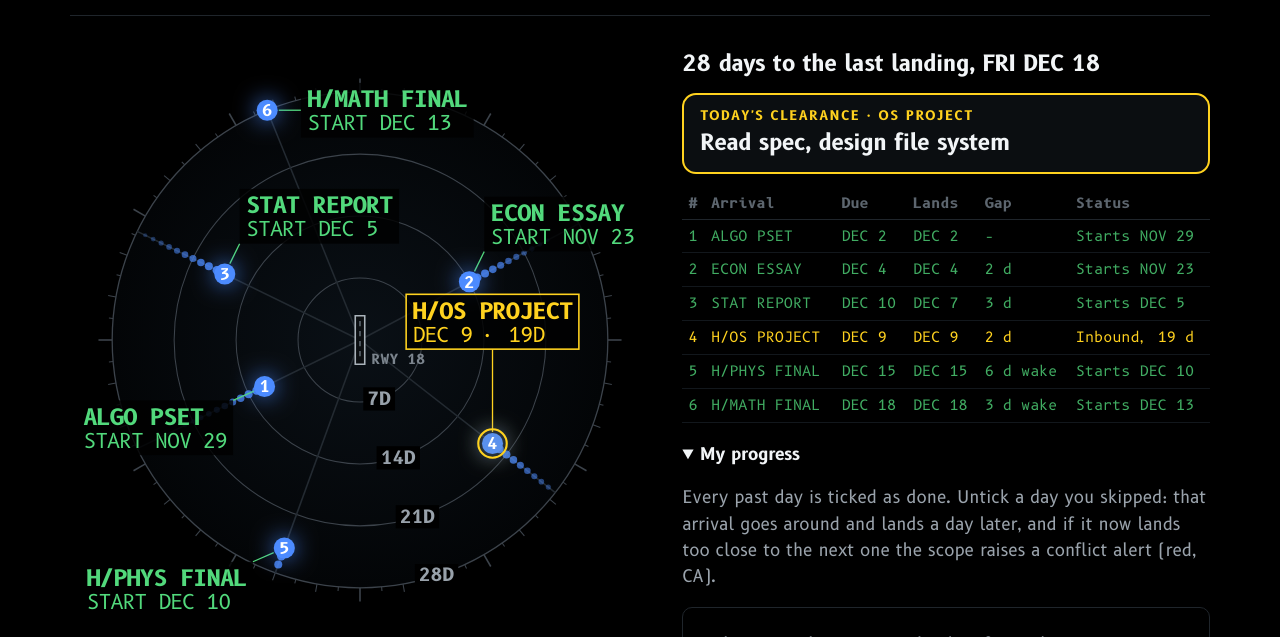
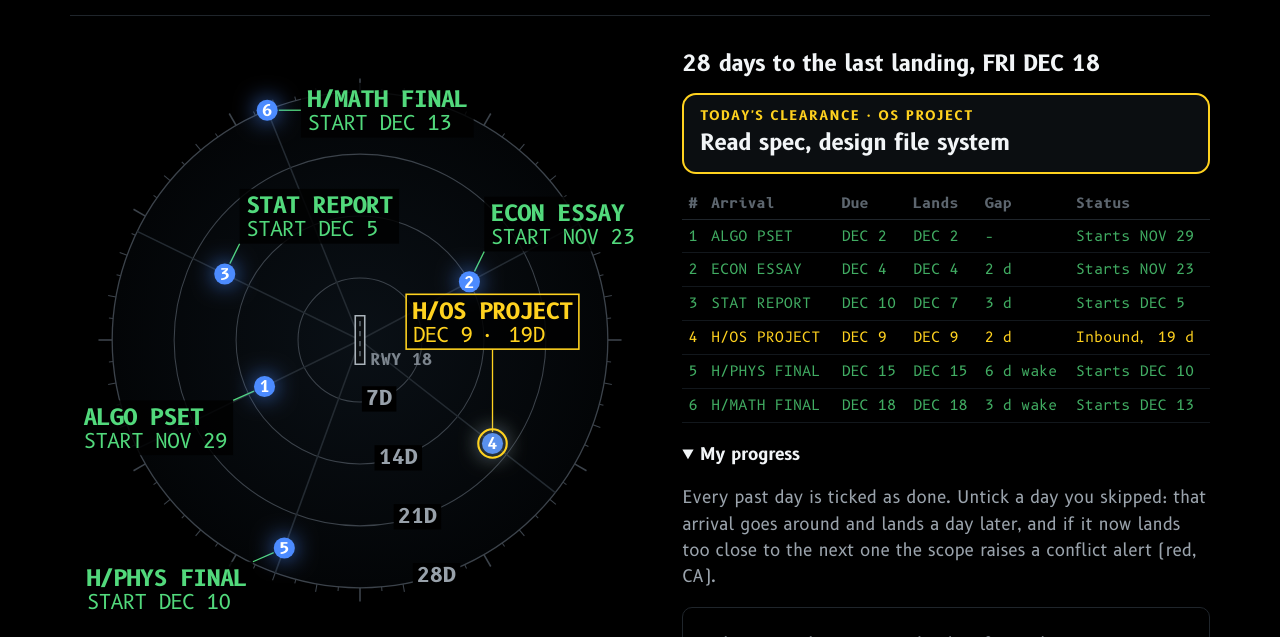
Before and after one commit to arshdwani/on-my-radar, a plain HTML site: page index.html in a window 1280 px wide. Shown: the part 151-788 px from the top of the page. Drawn offline with Linux system fonts and the light colour scheme.

Commit message:
Judge fixes: trails start on day 1, ladder uses scope colours, on-plan header, wake label only at the minimum

```diff
--- a/radar.js
+++ b/radar.js
@@ -60,6 +60,8 @@
       landed: arr.filter((a) => a.status === "landed").length,
       done: arr.every((a) => a.status === "landed"),
       before: today < dn(plan.start),
+      elapsed: today - dn(plan.start),
+      goArounds: arr.reduce((n, a) => n + (a.goAround || 0), 0),
     };
   }
 
@@ -127,8 +129,6 @@
     ctx.beginPath(); ctx.rect(-9, -46, 18, 92); ctx.fill(); ctx.stroke();
     ctx.setLineDash([10, 9]); ctx.strokeStyle = "#5c656e"; ctx.beginPath(); ctx.moveTo(0, -36); ctx.lineTo(0, 36); ctx.stroke(); ctx.setLineDash([]);
     ctx.restore();
-    if (!g.noTags) text(ctx, "RWY " + (g.runway || "18"), cx + 22, cy + 46, font(700, 26, MONO), "#7c858e", "left");
-    g.avoid = [...(g.avoid || []), { x: cx + 16, y: cy + 20, w: 110, h: 34 }];
 
     // ring labels along the 160 deg bearing
     const labels = [];
@@ -136,10 +136,10 @@
       if (range <= 7 && d !== 3 && d !== 5 && d !== 7) continue;
       const [x, y] = pol(cx, cy, d * ppd, 162);
       const s = d + "D";
-      const f = font(700, 34, MONO), w = measure(ctx, s, f);
-      ctx.fillStyle = C.bg; ctx.fillRect(x - w / 2 - 8, y - 22, w + 16, 44);
+      const f = font(700, 38, MONO), w = measure(ctx, s, f);
+      ctx.fillStyle = C.bg; ctx.fillRect(x - w / 2 - 8, y - 24, w + 16, 48);
       text(ctx, s, x, y + 1, f, C.ringLabel, "center", 0, "middle");
-      labels.push({ x: x - w / 2 - 8, y: y - 22, w: w + 16, h: 44 });
+      labels.push({ x: x - w / 2 - 8, y: y - 24, w: w + 16, h: 48 });
     }
     g.ringLabels = labels;
 
@@ -149,18 +149,24 @@
       if (a.status === "landed") continue;
       const r = Math.max(0, a.d - (a.status === "landing" ? 0 : fr)) * ppd;
       const [x, y] = pol(cx, cy, r, a.brg);
-      for (let k = 10; k >= 1; k--) {
-        const rr = (a.d + k - fr) * ppd; if (rr > R - 6) continue;
-        const [hx, hy] = pol(cx, cy, rr, a.brg);
-        ctx.globalAlpha = 0.95 - k * 0.07; ctx.fillStyle = C.blue;
-        ctx.beginPath(); ctx.arc(hx, hy, 8.5 - k * 0.45, 0, Math.PI * 2); ctx.fill();
+      // history trail: one dot per day already flown since the plan started (at most 8)
+      const trail = [];
+      for (let k = 1; k <= Math.min(8, st.elapsed); k++) {
+        const rr = (a.d + k - fr) * ppd; if (rr > R - 6) break;
+        trail.push(pol(cx, cy, rr, a.brg));
       }
-      ctx.globalAlpha = 1;
-      if (a.status === "owned" && a.d >= 1) {
-        const [px, py] = pol(cx, cy, Math.max(0, a.d - 1 - fr) * ppd, a.brg);
-        ctx.strokeStyle = C.white; ctx.lineWidth = 3; ctx.beginPath(); ctx.moveTo(x, y); ctx.lineTo(px, py); ctx.stroke();
+      const pred = a.status === "owned" && a.d >= 1 ? pol(cx, cy, Math.max(0, a.d - 1 - fr) * ppd, a.brg) : null;
+      items.push({ a, x, y, trail, pred });
+    }
+    // runway label: first spot around the runway that no target sits on
+    if (!g.noTags) {
+      const lab = "RWY " + (g.runway || "18"), lf = font(700, 30, MONO), lw = measure(ctx, lab, lf);
+      const spots = [[cx + 20, cy + 26], [cx - 20 - lw, cy + 26], [cx + 20, cy - 56], [cx - 20 - lw, cy - 56], [cx - lw / 2, cy + 58]];
+      const free = spots.find(([x, y]) => items.every((it) => it.x < x - 30 || it.x > x + lw + 30 || it.y < y - 30 || it.y > y + 64));
+      if (free) {
+        text(ctx, lab, free[0], free[1] + 22, lf, "#7c858e", "left");
+        g.avoid = [...(g.avoid || []), { x: free[0] - 4, y: free[1] - 4, w: lw + 8, h: 36 }];
       }
-      items.push({ a, x, y });
     }
     // labels & targets
     placeTags(ctx, st, items, g);
@@ -215,6 +221,19 @@
       placed.push(best.rect);
       out.push({ it, L, best, f1, f2 });
     }
+    // trails stop where a label box would cover them, so no loose dots appear beyond a label
+    const boxes = out.filter((o) => !o.noTag).map((o) => o.best.rect);
+    const inBox = ([x, y]) => boxes.some((r) => x > r.x - 10 && x < r.x + r.w + 10 && y > r.y - 10 && y < r.y + r.h + 10);
+    for (const it of items) {
+      for (let k = 0; k < it.trail.length; k++) {
+        if (inBox(it.trail[k])) break;
+        const [hx, hy] = it.trail[k];
+        ctx.globalAlpha = 0.95 - (k + 1) * 0.08; ctx.fillStyle = C.blue;
+        ctx.beginPath(); ctx.arc(hx, hy, 8.5 - (k + 1) * 0.5, 0, Math.PI * 2); ctx.fill();
+      }
+      ctx.globalAlpha = 1;
+      if (it.pred) { ctx.strokeStyle = C.white; ctx.lineWidth = 3; ctx.beginPath(); ctx.moveTo(it.x, it.y); ctx.lineTo(it.pred[0], it.pred[1]); ctx.stroke(); }
+    }
     // draw leaders, then targets, then tags
     for (const o of out) {
       if (o.noTag) continue;
@@ -252,10 +271,10 @@
   /* ---------------- lock screen layout (1290 x 2796) ---------------- */
   function drawLock(ctx, st, plan, opts) {
     ctx.fillStyle = C.bg; ctx.fillRect(0, 0, 1290, 2796);
-    const g = { cx: 645, cy: 1652, R: 486, top: 1140, bottom: 2168, frac: opts.frac || 0, runway: plan.runway };
+    const g = { cx: 645, cy: 1642, R: 474, top: 1140, bottom: 2146, frac: opts.frac || 0, runway: plan.runway };
 
     // header
-    text(ctx, (plan.title || "FINALS") + " APPROACH", 70, 992, font(700, 34, SANS), C.gray, "left", 5);
+    text(ctx, (plan.title || "FINALS") + " APPROACH · " + (st.goArounds ? `${st.goArounds} GO-AROUND${st.goArounds > 1 ? "S" : ""}` : "ON PLAN"), 70, 992, font(700, 34, SANS), st.goArounds ? C.yellow : C.gray, "left", 4);
     if (!st.done) {
       const big = font(700, 132, SANS);
       const n = st.daysLeft === 0 ? "TODAY" : String(st.daysLeft);
@@ -271,28 +290,28 @@
 
     drawScope(ctx, st, g);
     if (st.done) {
-      text(ctx, `${st.arr.length} OF ${st.arr.length} LANDED`, g.cx, g.cy - 120, font(700, 64, MONO), C.green, "center");
+      text(ctx, `${st.arr.length} OF ${st.arr.length} LANDED`, g.cx, g.cy - 120, font(700, 64, MONO), C.white, "center");
       text(ctx, "FINALS COMPLETE", g.cx, g.cy + 150, font(700, 48, MONO), C.gray, "center", 4);
     }
 
     // clearance strip
-    const y0 = 2192;
-    ctx.fillStyle = C.panel; rrect(ctx, 50, y0, 1190, 128, 18); ctx.fill();
-    ctx.strokeStyle = st.task ? C.yellow : C.line; ctx.lineWidth = 3; rrect(ctx, 50, y0, 1190, 128, 18); ctx.stroke();
+    const y0 = 2164;
+    ctx.fillStyle = C.panel; rrect(ctx, 50, y0, 1190, 122, 18); ctx.fill();
+    ctx.strokeStyle = st.task ? C.yellow : C.line; ctx.lineWidth = 3; rrect(ctx, 50, y0, 1190, 122, 18); ctx.stroke();
     if (st.task) {
       const a = st.arr.find((x) => x.id === st.task.id);
       const landing = a && a.status === "landing";
       const lab = landing ? "TODAY · " + a.name + " · CLEARED TO LAND" : "TODAY'S CLEARANCE · " + (a ? a.name : st.task.id);
-      text(ctx, lab, 82, y0 + 46, font(700, 32, SANS), C.yellow, "left", 3);
+      text(ctx, lab, 82, y0 + 44, font(700, 32, SANS), C.yellow, "left", 3);
       let f = 56; while (measure(ctx, st.task.text, font(700, f, SANS)) > 1120 && f > 40) f -= 2;
-      text(ctx, st.task.text, 82, y0 + 106, font(700, f, SANS), C.white);
+      text(ctx, st.task.text, 82, y0 + 102, font(700, f, SANS), C.white);
     } else if (st.done) {
-      text(ctx, "CLEARED: WINTER BREAK", 82, y0 + 46, font(700, 32, SANS), C.green, "left", 3);
-      text(ctx, st.arr.length === 6 ? "Sleep in. You landed all six." : "Sleep in. Everything landed.", 82, y0 + 106, font(700, 56, SANS), C.white);
+      text(ctx, "CLEARED: WINTER BREAK", 82, y0 + 44, font(700, 32, SANS), C.gray, "left", 3);
+      text(ctx, "Finals are over. Sleep in.", 82, y0 + 102, font(700, 56, SANS), C.white);
     }
 
     // landing sequence ladder
-    drawLadder(ctx, st, 50, 2352, 1190, 128);
+    drawLadder(ctx, st, 50, 2346, 1190, 134);
   }
 
   function drawLadder(ctx, st, x0, y0, W, H) {
@@ -301,23 +320,25 @@
     st.arr.forEach((a, i) => {
       const x = x0 + i * (cw + gap);
       const landed = a.status === "landed", next = a.id === nextId, today = st.task && st.task.id === a.id;
-      const col = landed ? C.green : a.ca ? C.red : today ? C.yellow : C.white;
-      ctx.fillStyle = landed ? "#07140c" : C.panel; rrect(ctx, x, y0, cw, H, 14); ctx.fill();
-      ctx.strokeStyle = landed ? "#1f6b3a" : a.ca ? C.red : today ? C.yellow : C.line; ctx.lineWidth = 3; rrect(ctx, x, y0, cw, H, 14); ctx.stroke();
-      text(ctx, landed ? "✓ LANDED" : `#${a.seq}` + (next ? " NEXT" : ""), x + 16, y0 + 36, font(700, 26, SANS), landed ? C.green : next ? C.white : C.gray, "left", 1);
+      const col = landed ? "#7c858e" : a.ca ? C.red : today ? C.yellow : a.status === "unowned" ? C.green : C.white;
+      ctx.fillStyle = landed ? "#06080a" : C.panel; rrect(ctx, x, y0, cw, H, 14); ctx.fill();
+      ctx.strokeStyle = landed ? "#1a1f24" : a.ca ? C.red : today ? C.yellow : C.line; ctx.lineWidth = 3; rrect(ctx, x, y0, cw, H, 14); ctx.stroke();
+      text(ctx, landed ? "✓ LANDED" : `#${a.seq}`, x + 16, y0 + 38, font(700, 30, SANS), landed ? "#7c858e" : next ? C.white : C.gray, "left", 1);
       text(ctx, a.course, x + 16, y0 + 80, font(700, 40, SANS), col);
-      text(ctx, md(a.slot), x + 16, y0 + 116, font(700, 30, MONO), landed ? "#5aa877" : C.gray, "left", -1);
-      if (a.due !== a.slot && !landed) text(ctx, "DUE " + +a.due.slice(8, 10), x + cw - 12, y0 + 36, font(700, 22, MONO), landed ? "#5aa877" : C.gray, "right", -1);
+      text(ctx, md(a.slot), x + 16, y0 + 116, font(700, 30, MONO), landed ? "#5d666f" : C.gray, "left", -1);
+      if (a.due !== a.slot && !landed) text(ctx, "DUE " + +a.due.slice(8, 10), x + cw - 12, y0 + 38, font(700, 26, MONO), C.gray, "right", -1);
     });
     // separation between landings, drawn on the gaps
     st.arr.forEach((a, i) => {
       if (!i) return;
       const x = x0 + i * (cw + gap) - gap / 2;
-      const s = a.wake ? `${a.gap}D WAKE` : `${a.gap}D`;
-      const f = font(700, 22, MONO), w = measure(ctx, s, f) + 14;
-      ctx.fillStyle = "#000"; rrect(ctx, x - w / 2, y0 - 18, w, 34, 10); ctx.fill();
-      ctx.strokeStyle = a.ca ? C.red : C.dim; ctx.lineWidth = 2; rrect(ctx, x - w / 2, y0 - 18, w, 34, 10); ctx.stroke();
-      text(ctx, s, x, y0 - 0, f, a.ca ? C.red : C.gray, "center", 0, "middle");
+      const s = a.wake && a.gap === a.gapNeed ? `${a.gap}D WAKE` : `${a.gap}D`;
+      const f = font(700, 28, MONO), w = measure(ctx, s, f, -1) + 16;
+      const cyc = y0 - 26;
+      ctx.strokeStyle = a.ca ? C.red : C.dim; ctx.lineWidth = 2; ctx.beginPath(); ctx.moveTo(x, cyc + 21); ctx.lineTo(x, y0 + 4); ctx.stroke();
+      ctx.fillStyle = "#000"; rrect(ctx, x - w / 2, cyc - 21, w, 42, 12); ctx.fill();
+      ctx.strokeStyle = a.ca ? C.red : a.wake && a.gap === a.gapNeed ? C.gray : C.dim; ctx.lineWidth = 2; rrect(ctx, x - w / 2, cyc - 21, w, 42, 12); ctx.stroke();
+      text(ctx, s, x, cyc + 1, f, a.ca ? C.red : a.wake && a.gap === a.gapNeed ? C.white : C.gray, "center", -1, "middle");
     });
   }
 
@@ -341,7 +362,7 @@
       if (!opts.transparent) { ctx.fillStyle = C.bg; ctx.fillRect(0, 0, 1100, 1100); }
       const g = { cx: 550, cy: 550, R: 470, top: 10, bottom: 1090, minX: 10, maxX: 1090, frac: opts.frac || 0, runway: plan.runway, noTags: !!opts.noTags };
       drawScope(ctx, st, g);
-      if (st.done) text(ctx, "ALL TRAFFIC LANDED", 550, 430, font(700, 60, MONO), C.green, "center");
+      if (st.done) text(ctx, `${st.arr.length} OF ${st.arr.length} LANDED`, 550, 430, font(700, 64, MONO), C.white, "center");
     } else {
       const s = W / 1290; ctx.scale(s, s);
       drawLock(ctx, st, plan, opts);
```
Also changed, not shown: index.html (+2 -1 lines), og.jpg, 1 other file.
